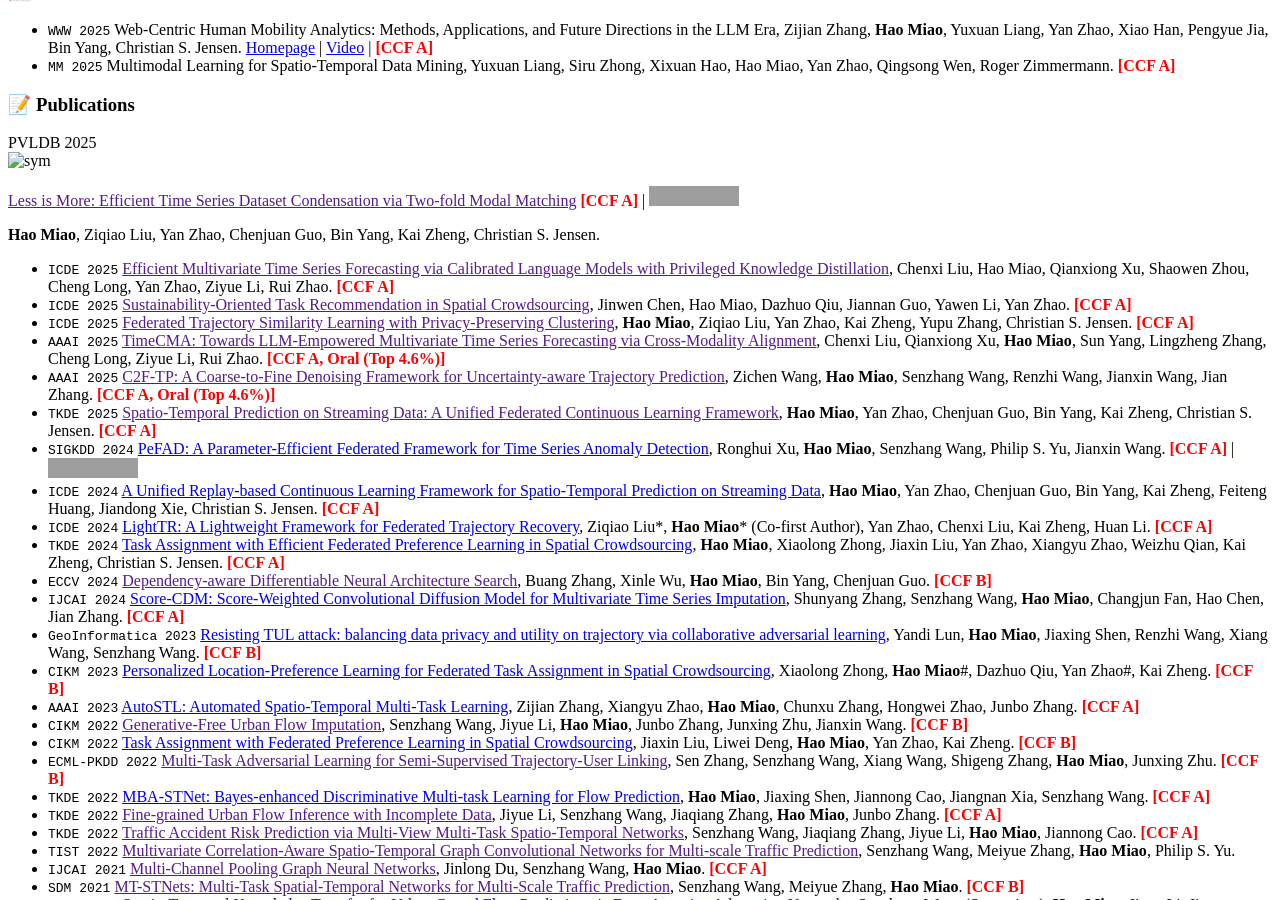
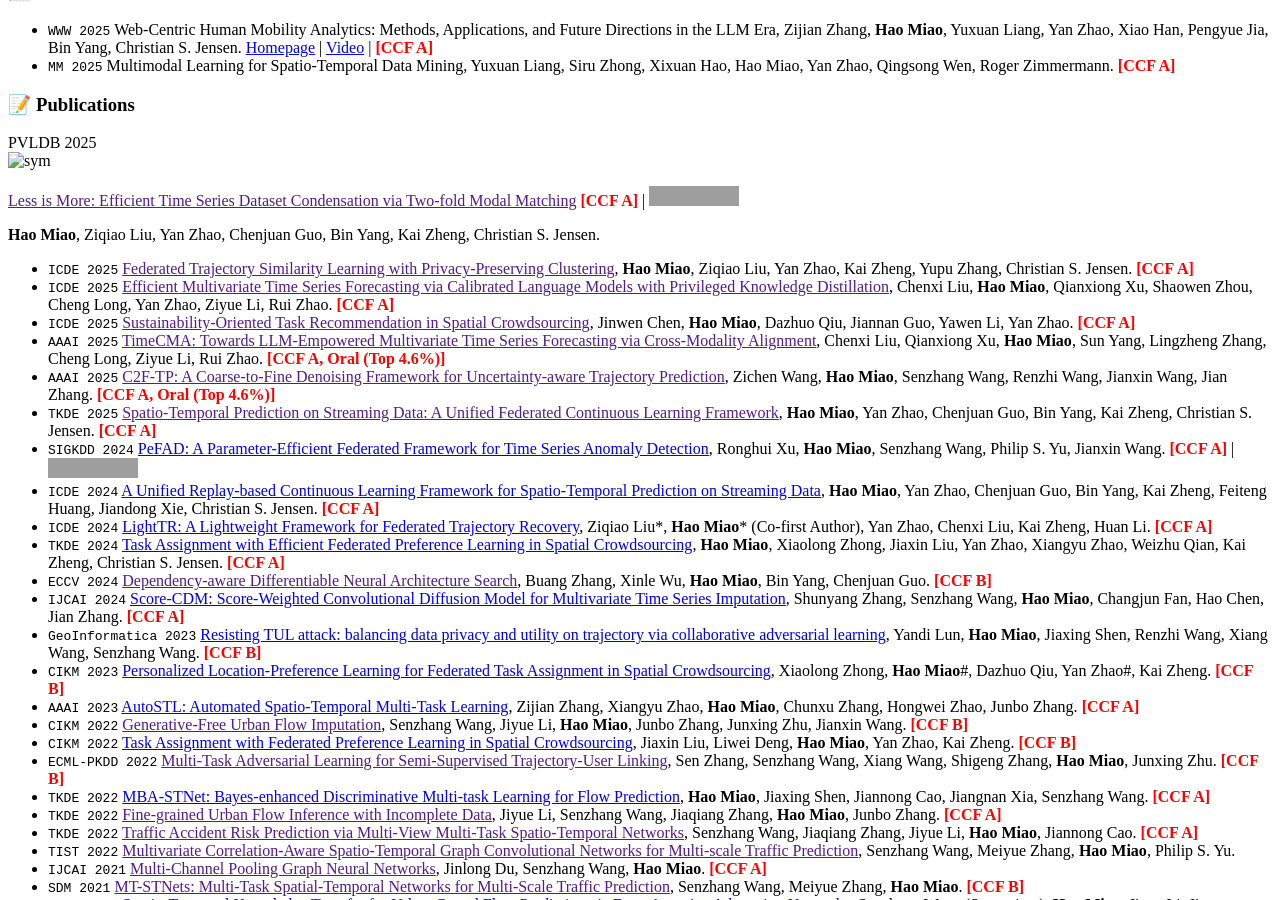
Before and after one commit to MiaoHaoSunny/MiaoHaoSunny.github.io, a Jekyll site: the page built from _pages/includes/pub.md, in a window 1280 px wide and 900 px high, scrolled down 440 px. Built offline with Jekyll 4.4.1, drawn with Linux system fonts in a browser that asks for light colours; our own code applies the rules of GitHub Pages for plain Markdown files; grey boxes are pictures that could not be loaded.

Commit message:
Update pub.md

```diff
--- a/_pages/includes/pub.md
+++ b/_pages/includes/pub.md
@@ -13,9 +13,9 @@
 </div>
 </div>
 
-- ``ICDE 2025`` [Efficient Multivariate Time Series Forecasting via Calibrated Language Models with Privileged Knowledge Distillation](), Chenxi Liu, Hao Miao, Qianxiong Xu, Shaowen Zhou, Cheng Long, Yan Zhao, Ziyue Li, Rui Zhao. <b><font color="red">[CCF A]</font></b>
-- ``ICDE 2025`` [Sustainability-Oriented Task Recommendation in Spatial Crowdsourcing](), Jinwen Chen, Hao Miao, Dazhuo Qiu, Jiannan Guo, Yawen Li, Yan Zhao. <b><font color="red">[CCF A]</font></b>
 - ``ICDE 2025`` [Federated Trajectory Similarity Learning with Privacy-Preserving Clustering](), **Hao Miao**, Ziqiao Liu, Yan Zhao, Kai Zheng, Yupu Zhang, Christian S. Jensen. <b><font color="red">[CCF A]</font></b>
+- ``ICDE 2025`` [Efficient Multivariate Time Series Forecasting via Calibrated Language Models with Privileged Knowledge Distillation](), Chenxi Liu, **Hao Miao**, Qianxiong Xu, Shaowen Zhou, Cheng Long, Yan Zhao, Ziyue Li, Rui Zhao. <b><font color="red">[CCF A]</font></b>
+- ``ICDE 2025`` [Sustainability-Oriented Task Recommendation in Spatial Crowdsourcing](), Jinwen Chen, **Hao Miao**, Dazhuo Qiu, Jiannan Guo, Yawen Li, Yan Zhao. <b><font color="red">[CCF A]</font></b>
 - ``AAAI 2025`` [TimeCMA: Towards LLM-Empowered Multivariate Time Series Forecasting via Cross-Modality Alignment](), Chenxi Liu, Qianxiong Xu, **Hao Miao**, Sun Yang, Lingzheng Zhang, Cheng Long, Ziyue Li, Rui Zhao. <b><font color="red">[CCF A, Oral (Top 4.6%)]</font></b>
 - ``AAAI 2025`` [C2F-TP: A Coarse-to-Fine Denoising Framework for Uncertainty-aware Trajectory Prediction](), Zichen Wang, **Hao Miao**, Senzhang Wang, Renzhi Wang, Jianxin Wang, Jian Zhang. <b><font color="red">[CCF A, Oral (Top 4.6%)]</font></b>
 - ``TKDE 2025`` [Spatio-Temporal Prediction on Streaming Data: A Unified Federated Continuous Learning Framework](), **Hao Miao**, Yan Zhao, Chenjuan Guo, Bin Yang, Kai Zheng, Christian S. Jensen. <b><font color="red">[CCF A]</font></b>
```
